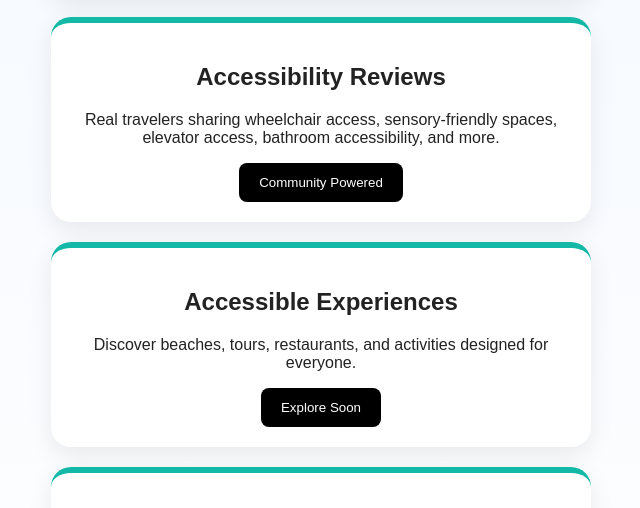
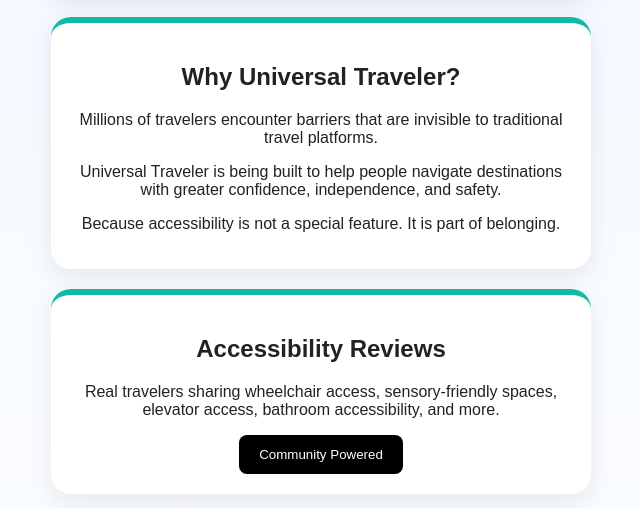
Before and after one commit to Care4All/universal-traveler, a plain HTML site: page index.html in a window 1280 px wide. Shown: the part 1677-2185 px from the top of the page, without its empty margins (319-959 px from the left). Drawn offline with Linux system fonts and the light colour scheme.

Commit message:
Add mission statement section

```diff
--- a/index.html
+++ b/index.html
@@ -185,6 +185,25 @@
   <button>Founder Vision</button>
 </div>
 <div class="card">
+  <h2>Why Universal Traveler?</h2>
+
+  <p>
+    Millions of travelers encounter barriers that
+    are invisible to traditional travel platforms.
+  </p>
+
+  <p>
+    Universal Traveler is being built to help people
+    navigate destinations with greater confidence,
+    independence, and safety.
+  </p>
+
+  <p>
+    Because accessibility is not a special feature.
+    It is part of belonging.
+  </p>
+</div>
+<div class="card">
   <h2>Accessibility Reviews</h2>
   <p>Real travelers sharing wheelchair access, sensory-friendly spaces, elevator access, bathroom accessibility, and more.</p>
   <button>Community Powered</button>
```
